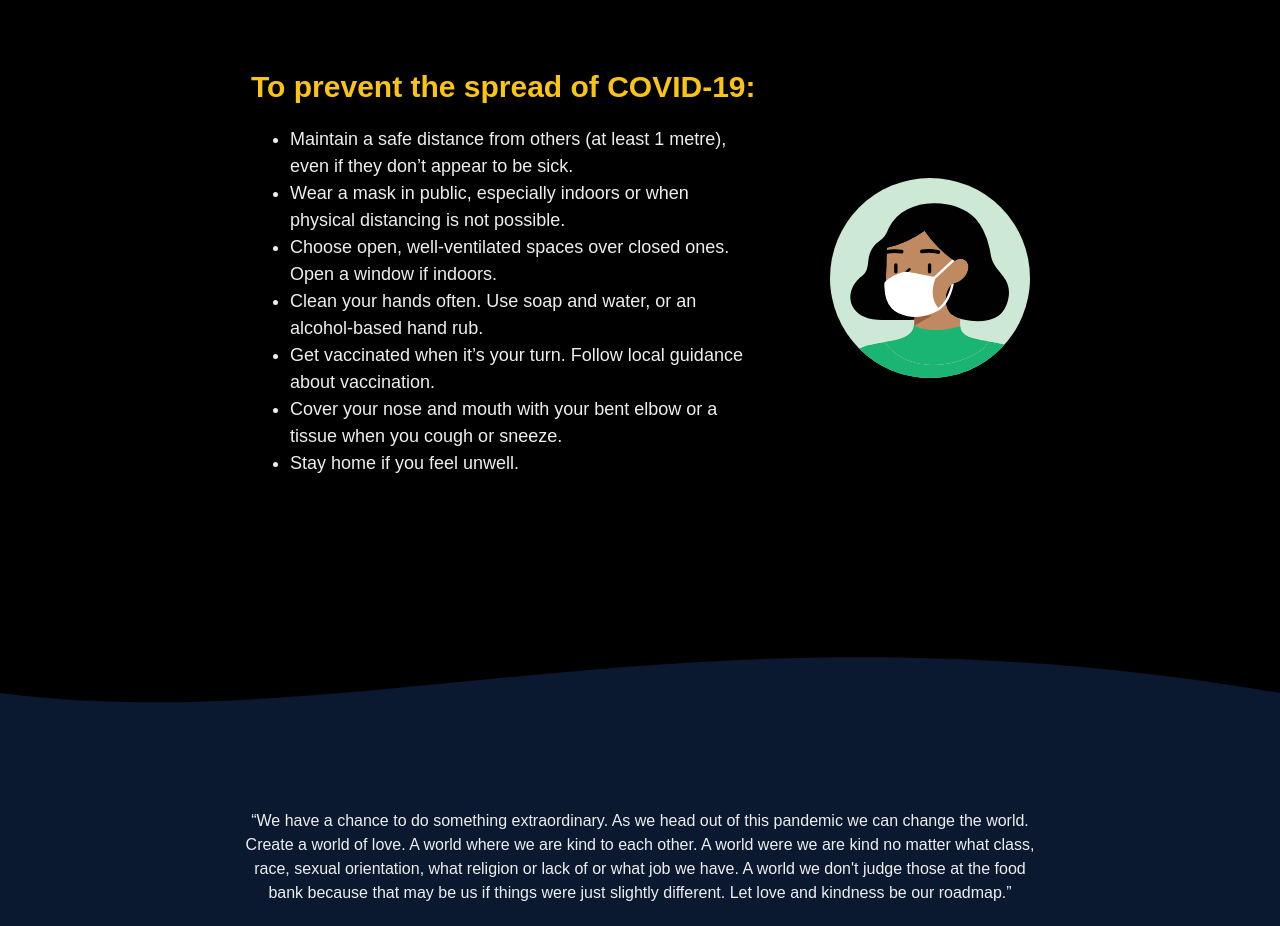
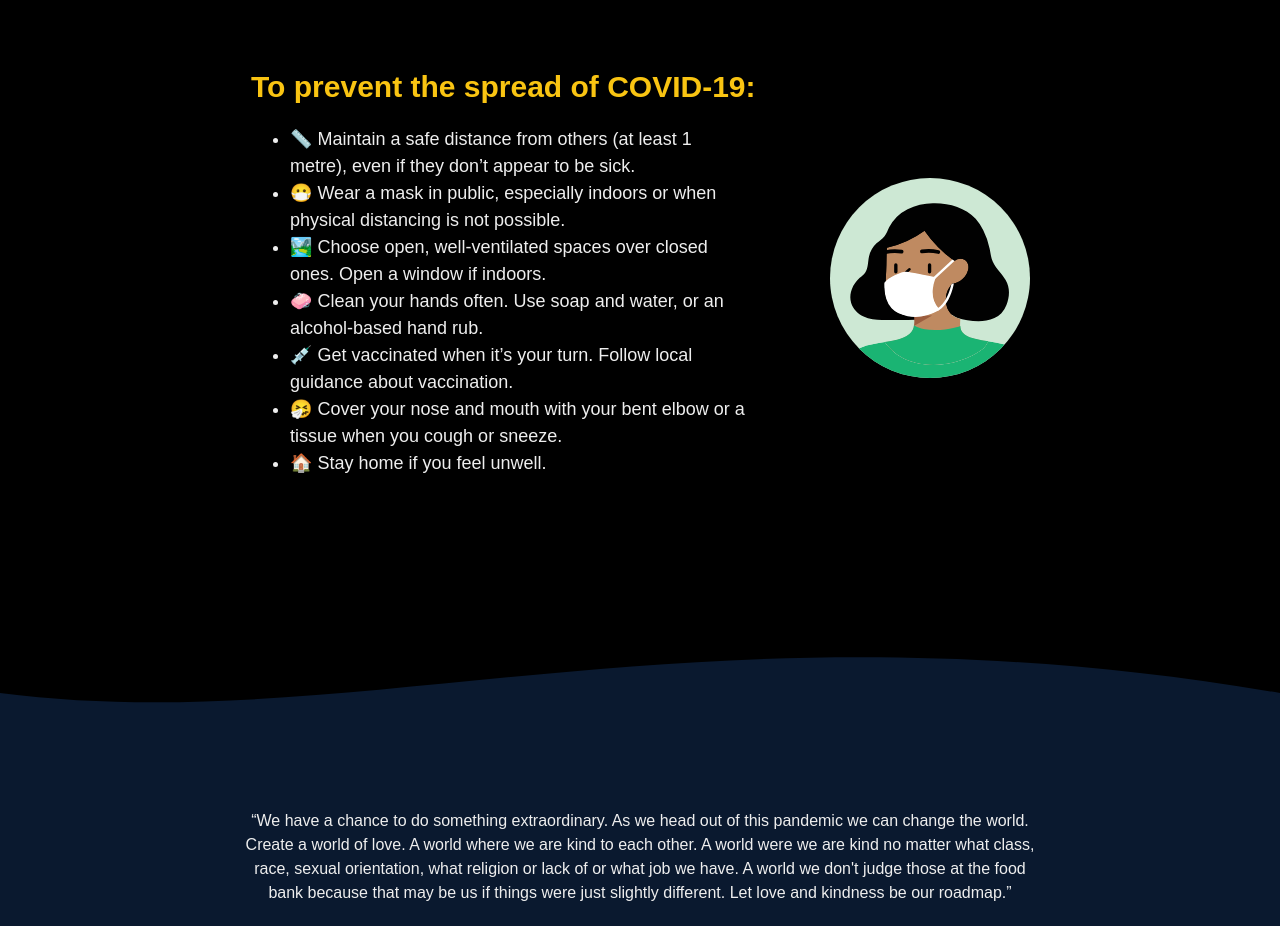
Before and after one commit to Choudhry-Shaharyar/Covid-19_Statistics_Website, a plain HTML site: page index.html in a window 1280 px wide. Shown: the part 1999-2925 px from the top of the page. Drawn offline with Linux system fonts and the light colour scheme; some packages are replaced by stand-ins of ours; no server answers.

Commit message:
style: added emojis

```diff
--- a/index.html
+++ b/index.html
@@ -148,25 +148,25 @@
 				<div class="prevention-list ">
 					<ul>
 						<li>
-							Maintain a safe distance from others (at least 1 metre), even if they don’t appear to be sick.
+							📏 Maintain a safe distance from others (at least 1 metre), even if they don’t appear to be sick.
 						</li>
 						<li>
-							Wear a mask in public, especially indoors or when physical distancing is not possible.
+							😷 Wear a mask in public, especially indoors or when physical distancing is not possible.
 						</li>
 						<li>
-							Choose open, well-ventilated spaces over closed ones. Open a window if indoors.
+							🏞️ Choose open, well-ventilated spaces over closed ones. Open a window if indoors.
 						</li>
 						<li>
-							Clean your hands often. Use soap and water, or an alcohol-based hand rub.
+							🧼 Clean your hands often. Use soap and water, or an alcohol-based hand rub.
 						</li>
 						<li>
-							Get vaccinated when it’s your turn. Follow local guidance about vaccination.
+							💉 Get vaccinated when it’s your turn. Follow local guidance about vaccination.
 						</li>
 						<li>
-							Cover your nose and mouth with your bent elbow or a tissue when you cough or sneeze.
+							🤧 Cover your nose and mouth with your bent elbow or a tissue when you cough or sneeze.
 						</li>
 						<li>
-							Stay home if you feel unwell.
+							🏠 Stay home if you feel unwell.
 						</li>
 					</ul>
 				</div>
```
